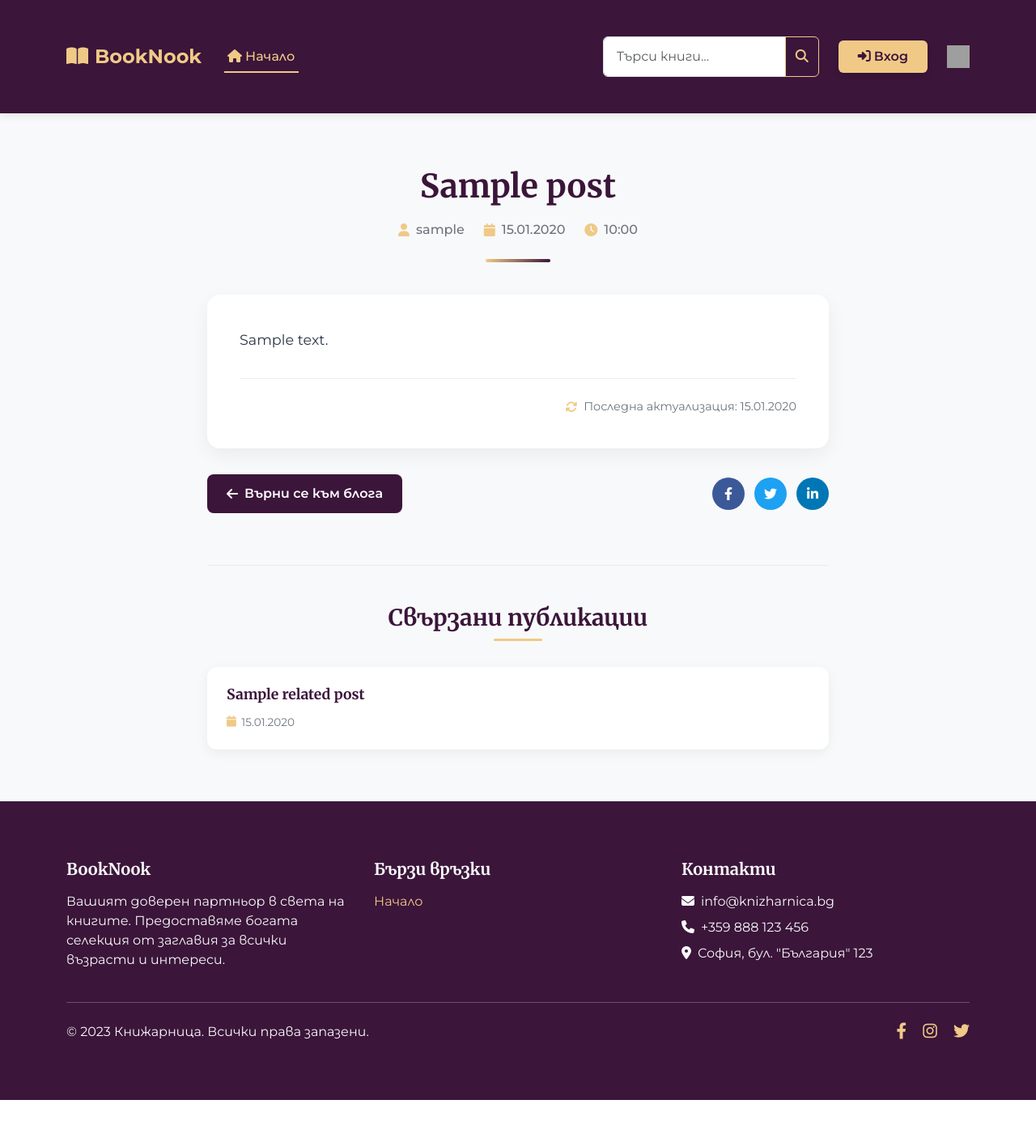
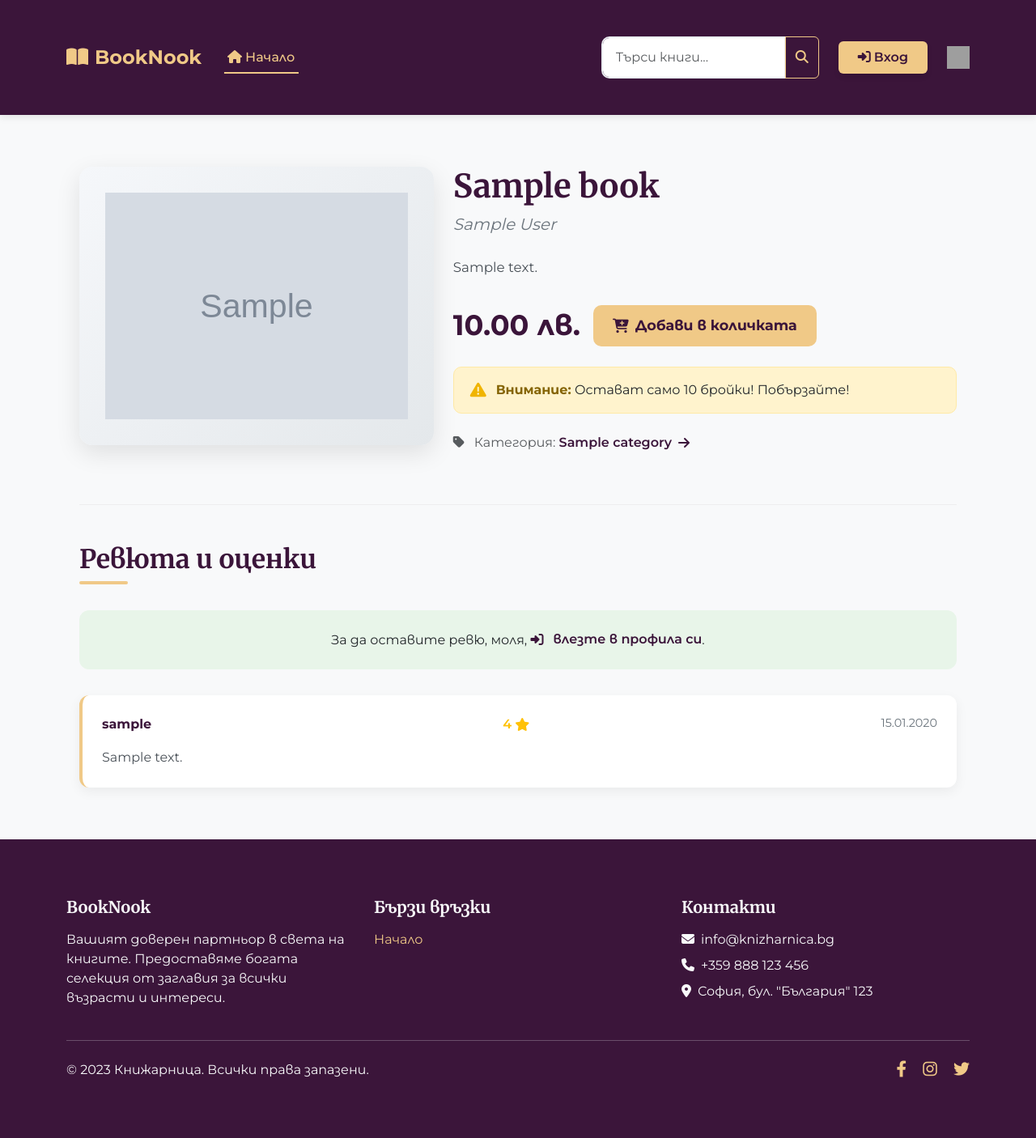
Before and after one commit to EliArn99/Smart_Inventory_Store, a Django app: template smart_inventory/templates/store/blog_detail.html in a window 1280 px wide. Shown: the whole page at 81% size. Before the commit the page ends 1359 px from the top, so only its background shows below. Run offline with Django 5.2, Linux system fonts and the light colour scheme; the template is opened without the code that fills it: most values are stand-ins (such as "Sample title", 1, 10 or a date in 2020); grey boxes marked "Sample" are stand-in pictures; grey boxes are pictures that could not be loaded.

Commit message:
Update blog_detail.html

```diff
--- a/smart_inventory/templates/store/blog_detail.html
+++ b/smart_inventory/templates/store/blog_detail.html
@@ -3,108 +3,137 @@
 
 {% block extra_head %}
 <style>
-    .blog-post-container {
-        max-width: 800px;
+    .book-detail-container {
+        max-width: 1200px;
         margin: 2rem auto;
         padding: 0 1rem;
     }
 
-    .blog-post-header {
-        text-align: center;
-        margin-bottom: 2.5rem;
+    .book-image-container {
         position: relative;
+        overflow: hidden;
+        border-radius: 16px;
+        box-shadow: 0 10px 30px rgba(0, 0, 0, 0.1);
+        background: linear-gradient(135deg, #f5f7fa 0%, #e4e8eb 100%);
     }
 
-    .blog-post-title {
+    .book-image {
+        width: 100%;
+        height: auto;
+        object-fit: contain;
+        padding: 2rem;
+        transition: transform 0.5s ease;
+    }
+
+    .book-image:hover {
+        transform: scale(1.02);
+    }
+
+    .book-badge {
+        position: absolute;
+        top: 15px;
+        right: 15px;
+        background-color: var(--accent);
+        color: var(--primary-dark);
+        padding: 0.5rem 1rem;
+        border-radius: 20px;
+        font-size: 0.85rem;
+        font-weight: 700;
+        z-index: 2;
+        box-shadow: 0 4px 10px rgba(0, 0, 0, 0.1);
+    }
+
+    .book-title {
         color: var(--primary-dark);
         font-weight: 800;
-        margin-bottom: 1rem;
-        line-height: 1.3;
-        font-size: 2.5rem;
+        margin-bottom: 0.5rem;
+        line-height: 1.2;
     }
 
-    .blog-post-meta {
-        display: flex;
-        justify-content: center;
-        align-items: center;
-        gap: 1.5rem;
-        flex-wrap: wrap;
+    .book-author {
+        color: #6c757d;
+        font-size: 1.25rem;
+        font-style: italic;
         margin-bottom: 1.5rem;
     }
 
-    .meta-item {
-        display: flex;
-        align-items: center;
-        gap: 0.5rem;
-        color: #6c757d;
-        font-weight: 500;
-    }
-
-    .meta-item i {
-        color: var(--accent);
-    }
-
-    .blog-post-divider {
-        width: 80px;
-        height: 4px;
-        background: linear-gradient(90deg, var(--accent), var(--primary-dark));
-        margin: 0 auto;
-        border-radius: 2px;
-    }
-
-    .blog-post-content {
-        background: #fff;
-        border-radius: 16px;
-        padding: 2.5rem;
-        box-shadow: 0 8px 25px rgba(0, 0, 0, 0.06);
+    .book-description {
+        color: #495057;
+        line-height: 1.7;
+        font-size: 1.05rem;
         margin-bottom: 2rem;
     }
 
-    .post-content {
-        color: #2d3748;
-        line-height: 1.8;
-        font-size: 1.1rem;
+    .price-section {
+        display: flex;
+        align-items: center;
+        margin-bottom: 1.5rem;
+        flex-wrap: wrap;
+        gap: 1rem;
     }
 
-    .post-content p {
+    .book-price {
+        font-size: 2.2rem;
+        font-weight: 800;
+        color: var(--primary-dark);
+        margin: 0;
+    }
+
+    .btn-add-cart {
+        background-color: var(--accent);
+        color: var(--primary-dark);
+        border: none;
+        padding: 0.75rem 1.5rem;
+        border-radius: 10px;
+        font-weight: 700;
+        font-size: 1.1rem;
+        transition: all 0.3s ease;
+        display: inline-flex;
+        align-items: center;
+        gap: 0.5rem;
+    }
+
+    .btn-add-cart:hover {
+        background-color: var(--accent-dark);
+        transform: translateY(-2px);
+        box-shadow: 0 6px 15px rgba(0, 0, 0, 0.15);
+    }
+
+    .btn-out-of-stock {
+        background-color: #6c757d;
+        color: white;
+        border: none;
+        padding: 0.75rem 1.5rem;
+        border-radius: 10px;
+        font-weight: 700;
+        font-size: 1.1rem;
+        display: inline-flex;
+        align-items: center;
+        gap: 0.5rem;
+    }
+
+    .stock-alert {
+        background-color: #fff3cd;
+        border: 1px solid #ffeaa7;
+        border-radius: 10px;
+        padding: 1rem 1.25rem;
+        display: flex;
+        align-items: center;
+        gap: 0.75rem;
         margin-bottom: 1.5rem;
     }
 
-    .post-content p:last-child {
-        margin-bottom: 0;
+    .stock-alert i {
+        color: #f0b400;
+        font-size: 1.25rem;
     }
 
-    .update-info {
-        text-align: right;
-        padding-top: 1.5rem;
-        margin-top: 2rem;
-        border-top: 1px solid #e9ecef;
-        color: #6c757d;
-        font-size: 0.9rem;
-        display: flex;
-        align-items: center;
-        justify-content: flex-end;
-        gap: 0.5rem;
+    .stock-alert strong {
+        color: #856404;
     }
 
-    .update-info i {
-        color: var(--accent);
-    }
-
-    .navigation-buttons {
-        display: flex;
-        justify-content: space-between;
-        align-items: center;
-        gap: 1rem;
-        flex-wrap: wrap;
-    }
-
-    .btn-back {
-        background-color: var(--primary-dark);
-        color: white;
-        border: none;
-        padding: 0.75rem 1.5rem;
-        border-radius: 8px;
+    .category-link {
+        color: var(--primary-dark);
         font-weight: 600;
         text-decoration: none;
         transition: all 0.3s ease;
@@ -113,207 +142,276 @@
         gap: 0.5rem;
     }
 
-    .btn-back:hover {
-        background-color: var(--primary-light);
-        transform: translateY(-2px);
-        box-shadow: 0 4px 12px rgba(0, 0, 0, 0.15);
-        color: white;
+    .category-link:hover {
+        color: var(--primary-light);
+        transform: translateX(5px);
     }
 
-    .social-sharing {
-        display: flex;
-        gap: 0.75rem;
+    .reviews-section {
+        margin-top: 3rem;
+        padding-top: 3rem;
+        border-top: 1px solid #eee;
     }
 
-    .social-btn {
-        width: 40px;
-        height: 40px;
-        border-radius: 50%;
-        display: flex;
-        align-items: center;
-        justify-content: center;
-        color: white;
-        text-decoration: none;
-        transition: all 0.3s ease;
-    }
-
-    .social-btn.facebook {
-        background-color: #3b5998;
-    }
-
-    .social-btn.twitter {
-        background-color: #1da1f2;
-    }
-
-    .social-btn.linkedin {
-        background-color: #0077b5;
-    }
-
-    .social-btn:hover {
-        transform: translateY(-2px);
-        box-shadow: 0 4px 8px rgba(0, 0, 0, 0.2);
-    }
-
-    .related-posts {
-        margin-top: 4rem;
-        padding-top: 3rem;
-        border-top: 1px solid #e9ecef;
-    }
-
-    .related-title {
+    .reviews-title {
         color: var(--primary-dark);
         font-weight: 700;
-        margin-bottom: 1.5rem;
-        text-align: center;
+        margin-bottom: 2rem;
         position: relative;
         padding-bottom: 0.75rem;
     }
 
-    .related-title::after {
+    .reviews-title::after {
         content: '';
         position: absolute;
         bottom: 0;
-        left: 50%;
-        transform: translateX(-50%);
+        left: 0;
         width: 60px;
-        height: 3px;
+        height: 4px;
         background-color: var(--accent);
         border-radius: 2px;
     }
 
-    .related-grid {
-        display: grid;
-        grid-template-columns: repeat(auto-fit, minmax(280px, 1fr));
-        gap: 1.5rem;
-        margin-top: 2rem;
+    .review-form-card {
+        background-color: #fff;
+        border-radius: 16px;
+        box-shadow: 0 8px 25px rgba(0, 0, 0, 0.08);
+        padding: 2rem;
+        margin-bottom: 2.5rem;
     }
 
-    .related-card {
-        background: #fff;
+    .review-form-title {
+        color: var(--primary-dark);
+        font-weight: 700;
+        margin-bottom: 1.5rem;
+    }
+
+    .form-group {
+        margin-bottom: 1.5rem;
+    }
+
+    .form-group label {
+        font-weight: 600;
+        color: var(--primary-dark);
+        margin-bottom: 0.5rem;
+    }
+
+    .form-control {
+        border: 2px solid #e9ecef;
+        border-radius: 10px;
+        padding: 0.75rem 1rem;
+        transition: all 0.3s ease;
+    }
+
+    .form-control:focus {
+        border-color: var(--accent);
+        box-shadow: 0 0 0 0.25rem rgba(240, 201, 135, 0.25);
+    }
+
+    .rating-stars {
+        display: flex;
+        gap: 0.5rem;
+        margin-top: 0.5rem;
+    }
+
+    .rating-stars input[type="radio"] {
+        display: none;
+    }
+
+    .rating-stars label {
+        font-size: 1.5rem;
+        color: #ddd;
+        cursor: pointer;
+        transition: color 0.3s ease;
+    }
+
+    .rating-stars input[type="radio"]:checked ~ label,
+    .rating-stars label:hover,
+    .rating-stars label:hover ~ label {
+        color: #ffc107;
+    }
+
+    .messages {
+        list-style: none;
+        padding: 0;
+        margin-bottom: 1.5rem;
+    }
+
+    .messages li {
+        padding: 0.75rem 1rem;
+        border-radius: 8px;
+        margin-bottom: 0.5rem;
+        font-weight: 500;
+    }
+
+    .messages .success {
+        background-color: #d4edda;
+        color: #155724;
+        border: 1px solid #c3e6cb;
+    }
+
+    .messages .error {
+        background-color: #f8d7da;
+        color: #721c24;
+        border: 1px solid #f5c6cb;
+    }
+
+    .review-card {
+        background-color: #fff;
+        border-radius: 12px;
+        box-shadow: 0 5px 15px rgba(0, 0, 0, 0.06);
+        padding: 1.5rem;
+        margin-bottom: 1.25rem;
+        transition: all 0.3s ease;
+        border-left: 4px solid var(--accent);
+    }
+
+    .review-card:hover {
+        transform: translateY(-3px);
+        box-shadow: 0 8px 20px rgba(0, 0, 0, 0.1);
+    }
+
+    .review-header {
+        display: flex;
+        justify-content: space-between;
+        align-items: flex-start;
+        margin-bottom: 1rem;
+        flex-wrap: wrap;
+        gap: 0.5rem;
+    }
+
+    .review-user {
+        font-weight: 700;
+        color: var(--primary-dark);
+    }
+
+    .review-rating {
+        color: #ffc107;
+        font-weight: 600;
+        display: flex;
+        align-items: center;
+        gap: 0.25rem;
+    }
+
+    .review-date {
+        color: #6c757d;
+        font-size: 0.9rem;
+    }
+
+    .review-comment {
+        color: #495057;
+        line-height: 1.6;
+        margin: 0;
+    }
+
+    .no-reviews {
+        text-align: center;
+        padding: 2.5rem;
+        background-color: #f9f9f9;
+        border-radius: 12px;
+        border: 2px dashed #eee;
+    }
+
+    .no-reviews i {
+        font-size: 3rem;
+        color: rgba(59, 21, 58, 0.15);
+        margin-bottom: 1rem;
+    }
+
+    .no-reviews h4 {
+        color: var(--primary-dark);
+        margin-bottom: 0.5rem;
+        font-weight: 600;
+    }
+
+    .login-prompt {
+        background-color: #e8f5e9;
         border-radius: 12px;
         padding: 1.5rem;
-        box-shadow: 0 4px 15px rgba(0, 0, 0, 0.06);
-        transition: all 0.3s ease;
-        text-decoration: none;
-        color: inherit;
+        text-align: center;
+        margin-bottom: 2rem;
     }
 
-    .related-card:hover {
-        transform: translateY(-5px);
-        box-shadow: 0 8px 25px rgba(0, 0, 0, 0.1);
+    .login-prompt a {
+        color: var(--primary-dark);
+        font-weight: 600;
+        text-decoration: none;
+        transition: all 0.3s ease;
+        display: inline-flex;
+        align-items: center;
+        gap: 0.5rem;
     }
 
-    .related-card-title {
-        color: var(--primary-dark);
-        font-weight: 600;
-        margin-bottom: 0.75rem;
-        font-size: 1.1rem;
-        display: -webkit-box;
-        -webkit-line-clamp: 2;
-        -webkit-box-orient: vertical;
-        overflow: hidden;
-    }
-
-    .related-card-date {
-        color: #6c757d;
-        font-size: 0.85rem;
-        display: flex;
-        align-items: center;
-        gap: 0.4rem;
-    }
-
-    .related-card-date i {
-        color: var(--accent);
+    .login-prompt a:hover {
+        color: var(--primary-light);
+        transform: translateX(3px);
     }
 
     /* Responsive Design */
-    @media (max-width: 768px) {
-        .blog-post-container {
-            margin: 1.5rem auto;
-        }
-
-        .blog-post-title {
+    @media (max-width: 992px) {
+        .book-title {
             font-size: 2rem;
         }
 
-        .blog-post-content {
-            padding: 2rem 1.5rem;
+        .book-price {
+            font-size: 1.8rem;
+        }
     }
 
-        .post-content {
-            font-size: 1.05rem;
+    @media (max-width: 768px) {
+        .book-detail-container {
+            margin: 1rem auto;
         }
 
-        .blog-post-meta {
-            gap: 1rem;
+        .book-title {
+            font-size: 1.8rem;
         }
 
-        .navigation-buttons {
-            flex-direction: column;
-            align-items: stretch;
+        .book-author {
+            font-size: 1.1rem;
         }
 
-        .social-sharing {
-            justify-content: center;
+        .price-section {
+            flex-direction: column;
+            align-items: flex-start;
+        }
+
+        .review-form-card {
+            padding: 1.5rem;
+        }
+
+        .review-header {
+            flex-direction: column;
+            align-items: flex-start;
+            gap: 0.5rem;
         }
     }
 
     @media (max-width: 576px) {
-        .blog-post-title {
-            font-size: 1.75rem;
+        .book-title {
+            font-size: 1.6rem;
         }
 
-        .blog-post-content {
-            padding: 1.5rem 1.25rem;
+        .book-price {
+            font-size: 1.6rem;
         }
 
-        .blog-post-meta {
-            flex-direction: column;
-            gap: 0.75rem;
+        .btn-add-cart,
+        .btn-out-of-stock {
+            width: 100%;
+            justify-content: center;
         }
 
-        .related-grid {
-            grid-template-columns: 1fr;
+        .review-form-card {
+            padding: 1.25rem;
         }
     }
 
-    /* Typography enhancements */
-    .post-content h2 {
-        color: var(--primary-dark);
-        margin: 2rem 0 1rem;
-        font-weight: 700;
-        font-size: 1.5rem;
-    }
-
-    .post-content h3 {
-        color: var(--primary-dark);
-        margin: 1.5rem 0 0.75rem;
-        font-weight: 600;
-        font-size: 1.25rem;
-    }
-
-    .post-content blockquote {
-        border-left: 4px solid var(--accent);
-        padding-left: 1.5rem;
-        margin: 1.5rem 0;
-        color: #6c757d;
-        font-style: italic;
-    }
-
-    .post-content ul, .post-content ol {
-        margin: 1rem 0;
-        padding-left: 1.5rem;
-    }
-
-    .post-content li {
-        margin-bottom: 0.5rem;
-    }
-
-    /* Animation */
-    @keyframes fadeIn {
+    /* Animation for messages */
+    @keyframes slideIn {
         from {
             opacity: 0;
-            transform: translateY(20px);
+            transform: translateY(-10px);
         }
         to {
             opacity: 1;
@@ -321,79 +419,148 @@
         }
     }
 
-    .blog-post-content {
-        animation: fadeIn 0.6s ease;
+    .messages li {
+        animation: slideIn 0.3s ease;
     }
+
 </style>
 {% endblock %}
 
 {% block content %}
-<div class="blog-post-container">
-    <div class="blog-post-header">
-        <h1 class="blog-post-title">{{ post.title }}</h1>
+<div class="book-detail-container">
+    <div class="row">
+        <div class="col-lg-5 mb-4 mb-lg-0">
+            <div class="book-image-container">
+                <img src="{{ book.imageURL }}"
+                     onerror="this.onerror=null;this.src='{% static 'images/placeholder.png' %}'"
+                     class="book-image"
+                     alt="{{ book.name }}"
+                     loading="lazy">
 
-        <div class="blog-post-meta">
-            <div class="meta-item">
-                <i class="fas fa-user"></i>
-                <span>{{ post.author.username }}</span>
-            </div>
-            <div class="meta-item">
-                <i class="fas fa-calendar"></i>
-                <span>{{ post.created_on|date:"d.m.Y" }}</span>
-            </div>
-            <div class="meta-item">
-                <i class="fas fa-clock"></i>
-                <span>{{ post.created_on|date:"H:i" }}</span>
+                {% if book.is_bestseller %}
+                    <span class="book-badge">Бестселър</span>
+                {% elif book.is_new %}
+                    <span class="book-badge">Ново</span>
+                {% endif %}
             </div>
         </div>
 
-        <div class="blog-post-divider"></div>
+        <div class="col-lg-7">
+            <h1 class="book-title">{{ book.name }}</h1>
+            <p class="book-author">{{ book.author|default:"Неизвестен автор" }}</p>
+
+            <div class="book-description">
+                {{ book.description|linebreaksbr }}
             </div>
 
-    <div class="blog-post-content">
-        <div class="post-content">
-            {{ post.content|linebreaksbr }}
+            <div class="price-section">
+                {% if book.stock > 0 %}
+                    <span class="book-price">{{ book.price|floatformat:2 }} лв.</span>
+                    <button data-product="{{ book.id }}"
+                            data-action="add"
+                            class="btn-add-cart update-cart">
+                        <i class="fas fa-cart-plus"></i> Добави в количката
+                    </button>
+                {% else %}
+                    <span class="book-price text-danger">Изчерпана наличност</span>
+                    <button class="btn-out-of-stock" disabled>
+                        <i class="fas fa-times"></i> Не е налично
+                    </button>
+                {% endif %}
             </div>
 
-        <div class="update-info">
-            <i class="fas fa-sync-alt"></i>
-            <span>Последна актуализация: {{ post.updated_on|date:"d.m.Y" }}</span>
+            {% if book.stock <= 15 and book.stock > 0 %}
+                <div class="stock-alert">
+                    <i class="fas fa-exclamation-triangle"></i>
+                    <div>
+                        <strong>Внимание:</strong> Остават само {{ book.stock }} бройки! Побързайте!
+                    </div>
+                </div>
+            {% endif %}
+
+            {% if book.category %}
+                <p class="text-muted">
+                    <i class="fas fa-tag me-2"></i>
+                    Категория: <a href="{% url 'store:books_by_category' book.category.slug %}" class="category-link">
+                        {{ book.category.name }} <i class="fas fa-arrow-right"></i>
+                    </a>
+                </p>
+            {% endif %}
         </div>
     </div>
 
-    <div class="navigation-buttons">
-        <a href="{% url 'store:blog_list' %}" class="btn-back">
-            <i class="fas fa-arrow-left"></i> Върни се към блога
-        </a>
+    <div class="reviews-section">
+        <h2 class="reviews-title">Ревюта и оценки</h2>
 
-        <div class="social-sharing">
-            <a href="#" class="social-btn facebook" title="Сподели във Facebook">
-                <i class="fab fa-facebook-f"></i>
-            </a>
-            <a href="#" class="social-btn twitter" title="Сподели в Twitter">
-                <i class="fab fa-twitter"></i>
-            </a>
-            <a href="#" class="social-btn linkedin" title="Сподели в LinkedIn">
-                <i class="fab fa-linkedin-in"></i>
-            </a>
+        {% if user.is_authenticated %}
+            <div class="review-form-card">
+                <h3 class="review-form-title">Оставете вашето ревю</h3>
+
+                {% if messages %}
+                    <ul class="messages">
+                        {% for message in messages %}
+                            <li class="{{ message.tags }}">{{ message }}</li>
+                        {% endfor %}
+                    </ul>
+                {% endif %}
+
+                <form action="{% url 'store:book_detail' book.pk %}" method="post">
+                    {% csrf_token %}
+
+                    <div class="form-group">
+    <label for="id_rating">Оценка:</label>
+    <div class="rating-stars">
+        {% for i in "54321" %}
+            <input type="radio" id="rating-{{ i }}" name="rating" value="{{ i }}" {% if form.rating.value|stringformat:"s" == i %}checked{% endif %}>
+            <label for="rating-{{ i }}">★</label>
+        {% endfor %}
     </div>
 </div>
 
-    {% if related_posts %}
-    <div class="related-posts">
-        <h3 class="related-title">Свързани публикации</h3>
-        <div class="related-grid">
-            {% for related_post in related_posts %}
-            <a href="{% url 'store:blog_detail' related_post.slug %}" class="related-card">
-                <h4 class="related-card-title">{{ related_post.title }}</h4>
-                <div class="related-card-date">
-                    <i class="fas fa-calendar"></i>
-                    {{ related_post.created_on|date:"d.m.Y" }}
+                    <div class="form-group">
+                        <label for="id_comment">Коментар:</label>
+                        <textarea name="comment" id="id_comment" class="form-control" rows="4" placeholder="Споделете вашите впечатления за книгата...">{{ form.comment.value|default:'' }}</textarea>
                     </div>
-            </a>
+
+                    <button type="submit" class="btn btn-accent">
+                        <i class="fas fa-paper-plane me-2"></i> Изпрати ревю
+                    </button>
+                </form>
+            </div>
+        {% else %}
+            <div class="login-prompt">
+                <p class="mb-0">
+                    За да оставите ревю, моля, <a href="{% url 'login' %}?next={{ request.path }}">
+                    <i class="fas fa-sign-in-alt me-1"></i> влезте в профила си</a>.
+                </p>
+            </div>
+        {% endif %}
+
+        {% if reviews %}
+            <div class="reviews-list">
+                {% for review in reviews %}
+                    <div class="review-card">
+                        <div class="review-header">
+                            <span class="review-user">{{ review.user.username }}</span>
+                            <span class="review-rating">
+                                {{ review.rating }} <i class="fas fa-star text-warning"></i>
+                            </span>
+                            <span class="review-date">{{ review.created_at|date:"d.m.Y" }}</span>
+                        </div>
+
+                        {% if review.comment %}
+                            <p class="review-comment">{{ review.comment }}</p>
+                        {% endif %}
+                    </div>
                 {% endfor %}
             </div>
+        {% else %}
+            <div class="no-reviews">
+                <i class="fas fa-comments"></i>
+                <h4>Все още няма ревюта</h4>
+                <p>Бъдете първият, който ще сподели впечатленията си за тази книга!</p>
             </div>
         {% endif %}
     </div>
-{% endblock %}
+</div>
+{% endblock content %}
```
Lines whose indentation alone changed are shown as unchanged.
